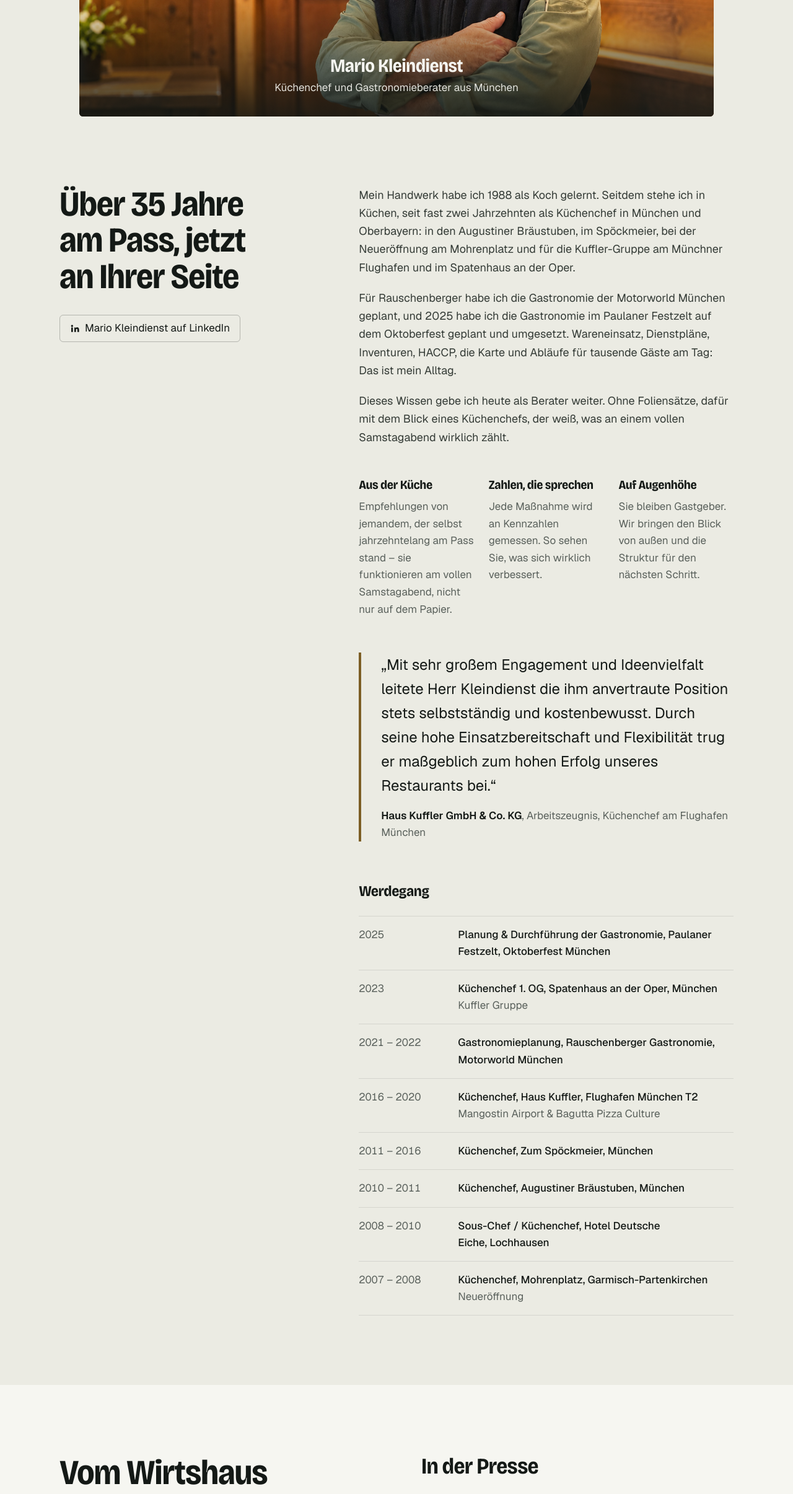
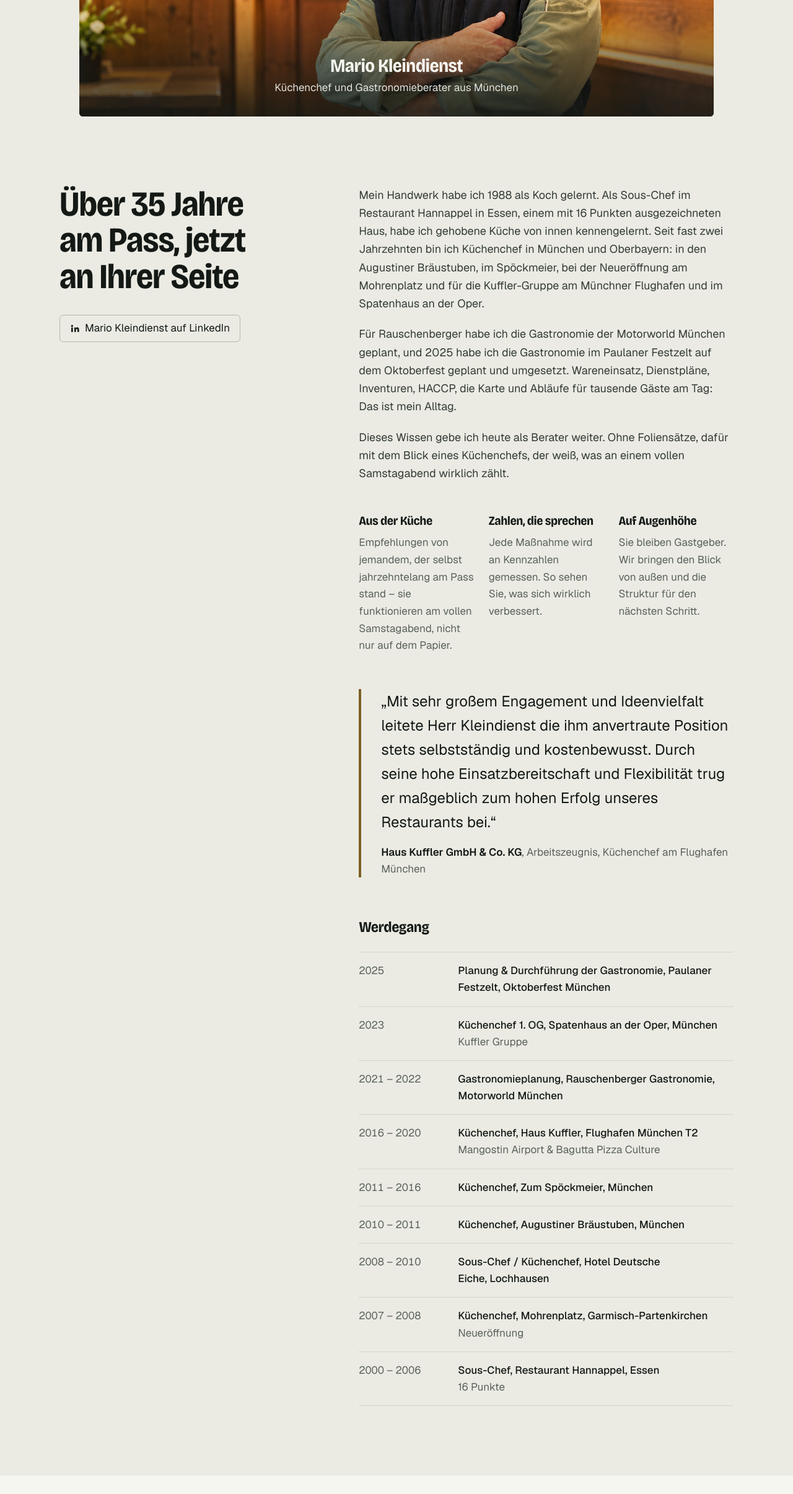
Before and after one commit to mauricekleindienst/kleindienstconsulting, a Next.js app: page / in a window 1280 px wide. Shown: the part 3855-6266 px from the top of the page at 62% size. Built offline with nearby package versions, Linux system fonts and the light colour scheme.

Commit message:
Werdegang: Sous-Chef Restaurant Hannappel, Essen (16 Punkte) wieder aufgenommen
Co-Authored-By: Claude Opus 5.5 <noreply@anthropic.com>
Claude-Session: https://claude.ai/code/session_01YBbTvkHrJubtAvz5zRF4Xc

```diff
--- a/src/components/sections/about.tsx
+++ b/src/components/sections/about.tsx
@@ -26,8 +26,9 @@ export function About() {
         <div>
           <div className="max-w-[62ch] space-y-5 text-lg leading-relaxed text-ink-soft">
             <p>
-              Mein Handwerk habe ich 1988 als Koch gelernt. Seitdem stehe ich in Küchen, seit fast
-              zwei Jahrzehnten als Küchenchef in München und Oberbayern: in den Augustiner
+              Mein Handwerk habe ich 1988 als Koch gelernt. Als Sous-Chef im Restaurant Hannappel in
+              Essen, einem mit 16 Punkten ausgezeichneten Haus, habe ich gehobene Küche von innen
+              kennengelernt. Seit fast zwei Jahrzehnten bin ich Küchenchef in München und Oberbayern: in den Augustiner
               Bräustuben, im Spöckmeier, bei der Neueröffnung am Mohrenplatz und für die
               Kuffler-Gruppe am Münchner Flughafen und im Spatenhaus an der Oper.
             </p>
--- a/src/content/site.ts
+++ b/src/content/site.ts
@@ -125,7 +125,7 @@ export const services: readonly Service[] = [
 ]
 
 /**
- * Beruflicher Werdegang ab 2007 (Quellen: Lebenslauf 2015, Arbeitszeugnis Haus Kuffler 2020, Angaben der Familie).
+ * Beruflicher Werdegang ab 2007 plus Restaurant Hannappel (Quellen: Lebenslauf 2015, Arbeitszeugnis Haus Kuffler 2020, Angaben der Familie).
  * Quelle für Spatenhaus: Abendzeitung München (Ess-Klasse, 2023).
  * TODO: Zeiträume nach 2020 prüfen/ergänzen.
  */
@@ -138,6 +138,7 @@ export const career = [
   { period: "2010 – 2011", role: "Küchenchef", place: "Augustiner Bräustuben, München" },
   { period: "2008 – 2010", role: "Sous-Chef / Küchenchef", place: "Hotel Deutsche Eiche, Lochhausen" },
   { period: "2007 – 2008", role: "Küchenchef", place: "Mohrenplatz, Garmisch-Partenkirchen", note: "Neueröffnung" },
+  { period: "2000 – 2006", role: "Sous-Chef", place: "Restaurant Hannappel, Essen", note: "16 Punkte" },
 ] as const
 
 /**
```
